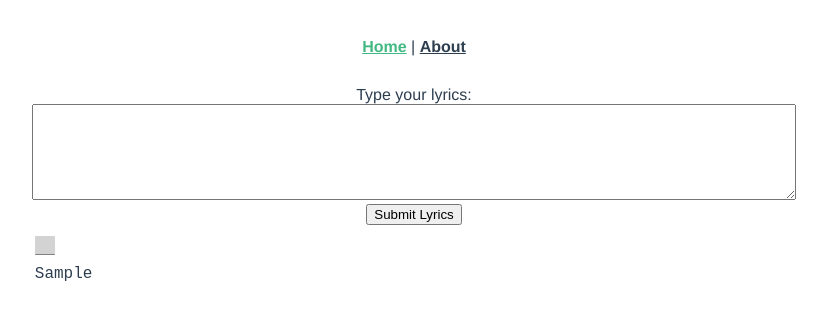
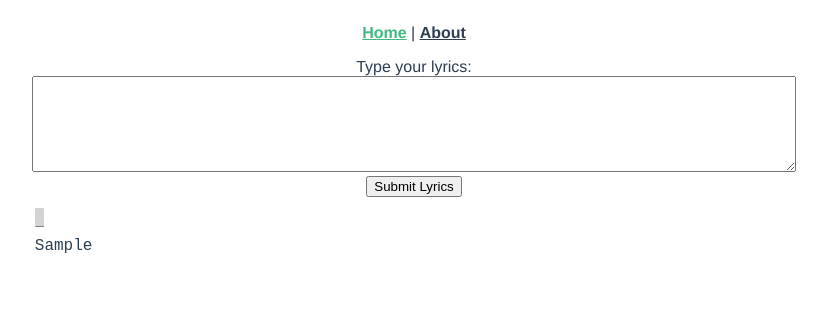
Before and after one commit to addiejackson/chord-lyric-automation, a Vue app: page / in a window 1280 px wide. Both pictures are taken after typing "Sample" into the empty fields and a click on the button "Submit Lyrics". Shown: the top 320 px of the page, without its empty margins (226-1053 px from the left). Built offline with nearby package versions, Linux system fonts and the light colour scheme.

Commit message:
added CSS to fix width to character length

```diff
--- a/src/App.vue
+++ b/src/App.vue
@@ -4,7 +4,7 @@
       <router-link to="/">Home</router-link> |
       <router-link to="/about">About</router-link>
     </div>
-    <router-view/>
+    <router-view />
   </div>
 </template>
 
@@ -18,7 +18,7 @@
 }
 
 #nav {
-  padding: 30px;
+  padding: 16px;
 }
 
 #nav a {
--- a/src/components/ChordBox.vue
+++ b/src/components/ChordBox.vue
@@ -1,18 +1,15 @@
 <template>
-  <div>
-    <form>
-      <div>
+  <span>
     <br />
     <input
       type="text"
       :size="chordBoxSize"
+      :style="'width:' + chordBoxSize + 'ch;'"
       name="chordbox"
       v-model="chordInput"
       @input="resizeInput"
     />
-      </div>
-    </form>
-  </div>
+  </span>
 </template>
 
 <script>
@@ -44,10 +41,11 @@ input[type="text"] {
   border-radius: 1px;
   background-color: lightgrey;
   padding: 0;
+  box-sizing: content-box;
 }
 
 input[type="text"]:focus {
   background-color: paleturquoise;
-  border: 1px solid black;
+  border: 0;
 }
 </style>
--- a/src/components/ChordLine.vue
+++ b/src/components/ChordLine.vue
@@ -3,7 +3,7 @@
     <div v-for="index in wordCount" :key="index" class="sameLine">
       <ChordBox
         @chordEntered="captureChord($event, index)"
-        :style="'padding-right:' + (spaces[index - 1] - 1).toString() + 'ch;'"
+        :style="'padding-right:' + spaces[index - 1].toString() + 'ch;'"
       />
     </div>
   </div>
@@ -43,9 +43,9 @@ export default {
       }
       if (l[index].length > c[index].length) {
         this.spaces[index] =
-          this.spaces[index] - (l[index].length - c[index].length) - 1;
+          this.spaces[index] - (l[index].length - c[index].length);
       } else {
-        this.spaces[index] = 0;
+        this.spaces[index] = 1;
       }
     }
   },
--- a/src/components/LyricLine.vue
+++ b/src/components/LyricLine.vue
@@ -52,6 +52,6 @@ export default {
 <!-- Add "scoped" attribute to limit CSS to this component only -->
 <style scoped>
 span {
-  font-size: "16px";
+  font-size: 16px;
 }
 </style>
```
Lines whose indentation alone changed are shown as unchanged.
